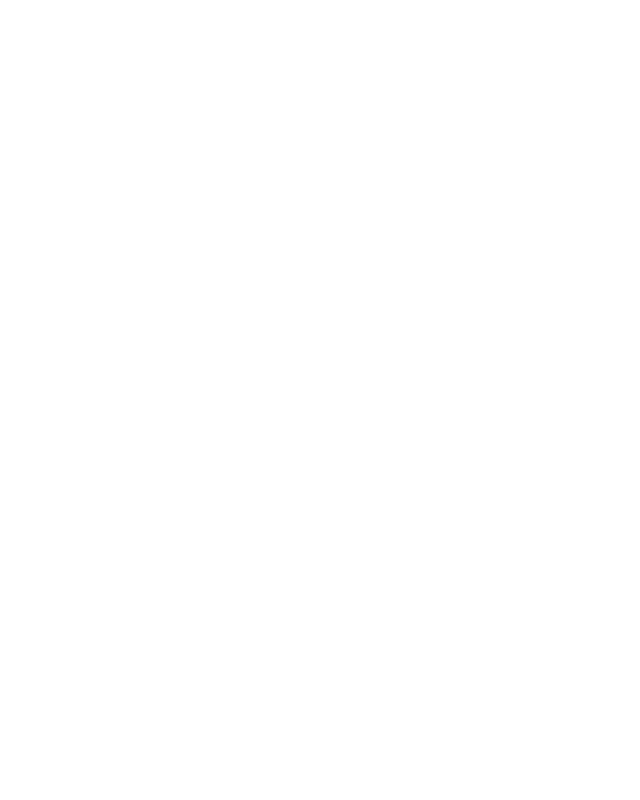
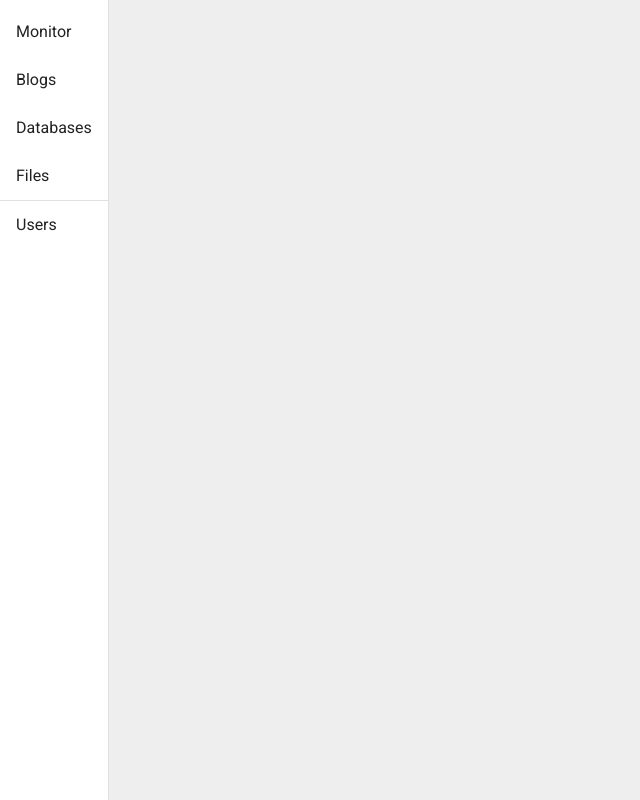
Before and after one commit to waliarubal/ThorAdmin, an Angular app in the folder ui/: page / in a window 1280 px wide. Shown: the whole page, without its empty margins (0-640 px from the left). Built offline with nearby package versions, Linux system fonts and the light colour scheme.

Commit message:
Added sidebar.

```diff
--- a/ui/package.json
+++ b/ui/package.json
@@ -5,8 +5,7 @@
     "ng": "ng",
     "start": "ng serve",
     "build": "ng build",
-    "watch": "ng build --watch --configuration development",
-    "test": "ng test"
+    "watch": "ng build --watch --configuration development"
   },
   "private": true,
   "dependencies": {
--- /dev/null
+++ b/ui/src/app/app.component.css
@@ -0,0 +1,8 @@
+.root-container {
+    position: absolute;
+    top: 0;
+    bottom: 0;
+    left: 0;
+    right: 0;
+    background: #eee;
+  }
--- a/ui/src/app/app.component.html
+++ b/ui/src/app/app.component.html
@@ -1 +1,8 @@
-<router-outlet></router-outlet>
+<mat-sidenav-container class="root-container">
+  <mat-sidenav mode="side" opened>
+    <app-sidebar></app-sidebar>
+  </mat-sidenav>
+  <mat-sidenav-content>
+    <router-outlet></router-outlet>
+  </mat-sidenav-content>
+</mat-sidenav-container>
--- a/ui/src/app/app.component.ts
+++ b/ui/src/app/app.component.ts
@@ -3,7 +3,8 @@
 @Component({
   selector: 'app-root',
   templateUrl: './app.component.html',
+  styleUrls: ['./app.component.css'],
 })
 export class AppComponent {
-  title = 'thor-admin';
+
 }
--- /dev/null
+++ b/ui/src/app/sidebar/sidebar.component.html
@@ -0,0 +1,8 @@
+<mat-nav-list>
+  <a mat-list-item href="..."> Monitor </a>
+  <a mat-list-item href="...">Blogs</a>
+  <a mat-list-item href="...">Databases</a>
+  <a mat-list-item href="...">Files</a>
+  <mat-divider></mat-divider>
+  <a mat-list-item href="...">Users</a>
+</mat-nav-list>
--- a/ui/src/main.ts
+++ b/ui/src/main.ts
@@ -8,5 +8,6 @@
   enableProdMode();
 }
 
-platformBrowserDynamic().bootstrapModule(AppModule)
-  .catch(err => console.error(err));
+platformBrowserDynamic()
+  .bootstrapModule(AppModule)
+  .catch((err) => console.error(err));
--- a/ui/src/styles.css
+++ b/ui/src/styles.css
@@ -1,4 +1,10 @@
 /* You can add global styles to this file, and also import other style files */
 
-html, body { height: 100%; }
-body { margin: 0; font-family: Roboto, "Helvetica Neue", sans-serif; }
+html,
+body {
+  height: 100%;
+}
+
+body {
+  margin: 0;
+}
```
Also changed, not shown: ui/src/app/app.module.ts (+9 -6 lines), ui/src/app/sidebar/sidebar.component.ts (added, +9 -0 lines), ui/src/test.ts (deleted, +0 -26 lines).
